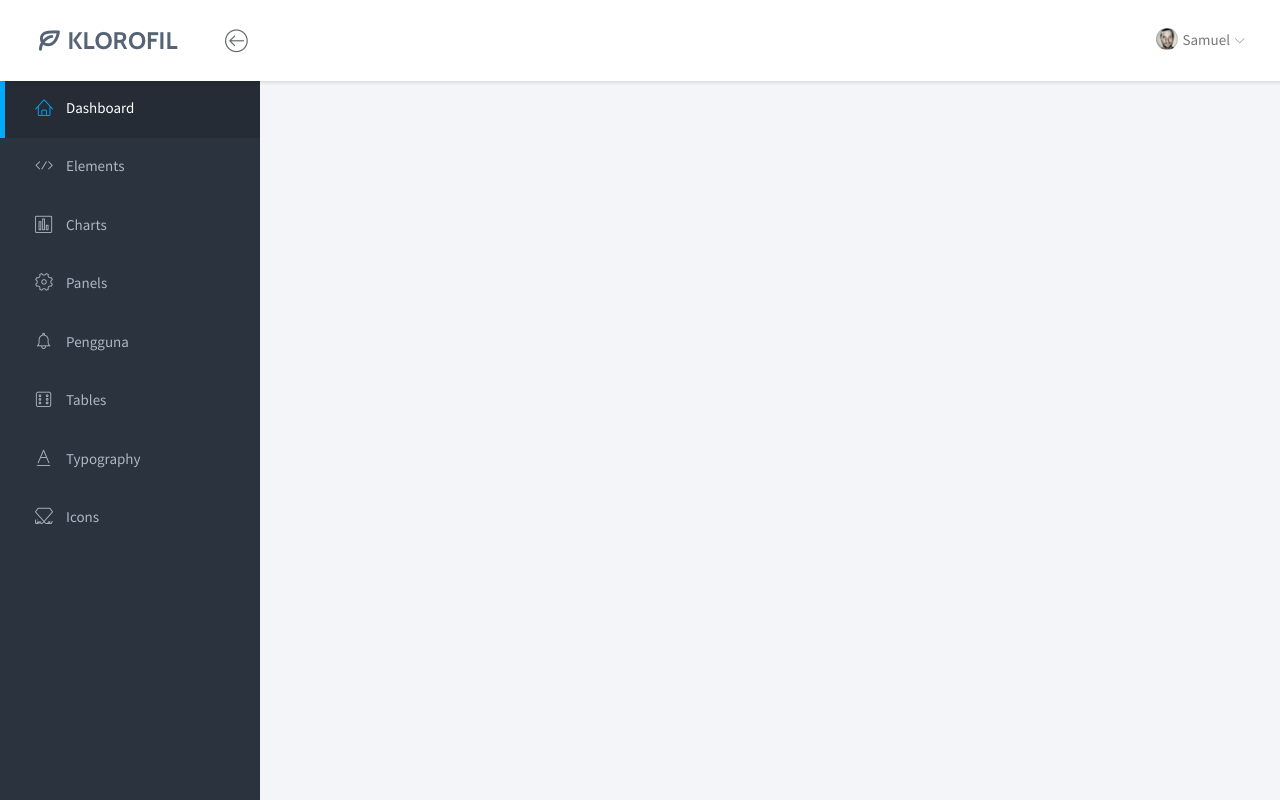
After one commit to iqbaalpratama/FP_PWeb-A07, a PHP site: page /transaksi/adminview.php in a window 1280 px wide. The commit adds this page. Run offline with PHP 8.4, Linux system fonts and the light colour scheme.

Commit message:
add template formating & transaksi folder

```diff
--- /dev/null
+++ b/dashboard/format/head_format_end.php
@@ -0,0 +1,18 @@
+	<meta charset="utf-8">
+	<meta http-equiv="X-UA-Compatible" content="IE=edge,chrome=1">
+	<meta name="viewport" content="width=device-width, initial-scale=1.0, maximum-scale=1.0, user-scalable=0">
+	<!-- VENDOR CSS -->
+	<link rel="stylesheet" href="../../assets/vendor/bootstrap/css/bootstrap.min.css">
+	<link rel="stylesheet" href="../../assets/vendor/font-awesome/css/font-awesome.min.css">
+	<link rel="stylesheet" href="../../assets/vendor/linearicons/style.css">
+	<link rel="stylesheet" href="../../assets/vendor/chartist/css/chartist-custom.css">
+	<!-- MAIN CSS -->
+	<link rel="stylesheet" href="../../assets/css/main.css">
+	<!-- FOR DEMO PURPOSES ONLY. You should remove this in your project -->
+	<link rel="stylesheet" href="../../assets/css/demo.css">
+	<!-- GOOGLE FONTS -->
+	<link href="https://fonts.googleapis.com/css?family=Source+Sans+Pro:300,400,600,700" rel="stylesheet">
+	<!-- ICONS -->
+	<link rel="apple-touch-icon" sizes="76x76" href="../../assets/img/apple-icon.png">
+	<link rel="icon" type="image/png" sizes="96x96" href="../../assets/img/favicon.png">
+</head>
--- /dev/null
+++ b/dashboard/format/head_format_start.php
@@ -0,0 +1,4 @@
+<!doctype html>
+<html lang="en">
+
+<head>
--- /dev/null
+++ b/dashboard/format/navbar.php
@@ -0,0 +1,25 @@
+<!-- NAVBAR -->
+        <nav class="navbar navbar-default navbar-fixed-top">
+			<div class="brand">
+				<a href="index.html">
+					<img src="../../assets/img/logo-dark.png" alt="Klorofil Logo" class="img-responsive logo">
+				</a>
+			</div>
+			<div class="container-fluid">
+				<div class="navbar-btn">
+					<button type="button" class="btn-toggle-fullwidth"><i class="lnr lnr-arrow-left-circle"></i></button>
+				</div>
+				<div id="navbar-menu">
+					<ul class="nav navbar-nav navbar-right">
+						<li class="dropdown">
+							<a href="#" class="dropdown-toggle" data-toggle="dropdown"><img src="../../assets/img/user.png" class="img-circle" alt="Avatar"> <span>Samuel</span> <i class="icon-submenu lnr lnr-chevron-down"></i></a>
+							<ul class="dropdown-menu">
+								<li><a href="#"><i class="lnr lnr-user"></i> <span>My Profile</span></a></li>
+								<li><a href="#"><i class="lnr lnr-exit"></i> <span>Logout</span></a></li>
+							</ul>
+						</li>
+					</ul>
+				</div>
+			</div>
+		</nav>
+<!-- END NAVBAR -->
--- /dev/null
+++ b/dashboard/transaksi/adminview.php
@@ -0,0 +1,43 @@
+<?php
+//	require '../../controller/dashboard/dbConnection.php';
+//	$all_pengepul = getAllPengepul("SELECT * FROM pengepul");
+//  $all_user = getAllUser("SELECT * FROM users");
+//  $all_sampah = getAllSampah("SELECT * from sampah");
+?>
+
+<?php require_once("../format/head_format_start.php"); ?>
+	<title>Transaksi Pengepul</title>
+<?php require_once("../format/head_format_end.php"); ?>
+<body>
+	<?php
+		// session_start();
+		// if(isset($_SESSION['username'])){
+	?>
+    <!-- WRAPPER -->
+	<div id="wrapper">
+		<?php require_once("../format/navbar.php"); ?>
+		<!-- LEFT SIDEBAR -->
+		<div id="sidebar-nav" class="sidebar">
+			<div class="sidebar-scroll">
+				<nav>
+					<ul class="nav">
+						<li><a href="../index.php" class="active"><i class="lnr lnr-home"></i> <span>Dashboard</span></a></li>
+						<li><a href="../elements.html" class=""><i class="lnr lnr-code"></i> <span>Elements</span></a></li>
+						<li><a href="../charts.html" class=""><i class="lnr lnr-chart-bars"></i> <span>Charts</span></a></li>
+						<li><a href="../panels.html" class=""><i class="lnr lnr-cog"></i> <span>Panels</span></a></li>
+						<li><a href="../../dashboard/pengguna/pengguna.php" class=""><i class="lnr lnr-alarm"></i> <span>Pengguna</span></a></li>
+						<li><a href="../tables.html" class=""><i class="lnr lnr-dice"></i> <span>Tables</span></a></li>
+						<li><a href="../typography.html" class=""><i class="lnr lnr-text-format"></i> <span>Typography</span></a></li>
+						<li><a href="../icons.html" class=""><i class="lnr lnr-linearicons"></i> <span>Icons</span></a></li>
+					</ul>
+				</nav>
+			</div>
+		</div>
+		<!-- END LEFT SIDEBAR -->
+		<?php
+        // } else {
+        //     $_SESSION["gagal"] = "Belum melakukan login";
+        //     header('Location: login.php');
+        // }
+    ?>
+</body>
```
Also changed, not shown: dashboard/pengguna/staff.php (+2 -22 lines), dashboard/transaksi/user_adminview.php (added).
